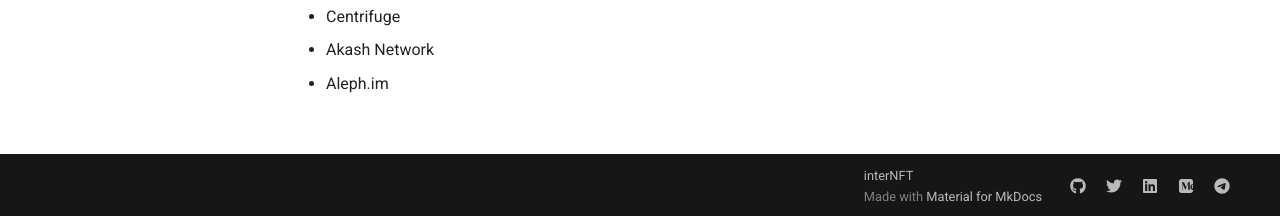
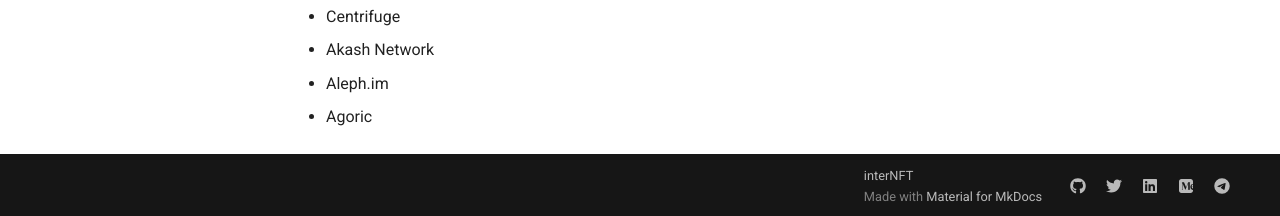
Before and after one commit to interNFT/documentation, an MkDocs documentation site: the page built from markdowns/index.md, in a window 1280 px wide and 1366 px high. Shown: the part 1147-1363 px from the top of the window. Built offline with MkDocs 1.6.1 and Material for MkDocs 9.7.7, drawn with Linux system fonts in a browser that asks for light colours.

Commit message:
Update index.md

```diff
--- a/markdowns/index.md
+++ b/markdowns/index.md
@@ -32,3 +32,4 @@
 * Centrifuge
 * Akash Network
 * Aleph.im
+* Agoric
```
